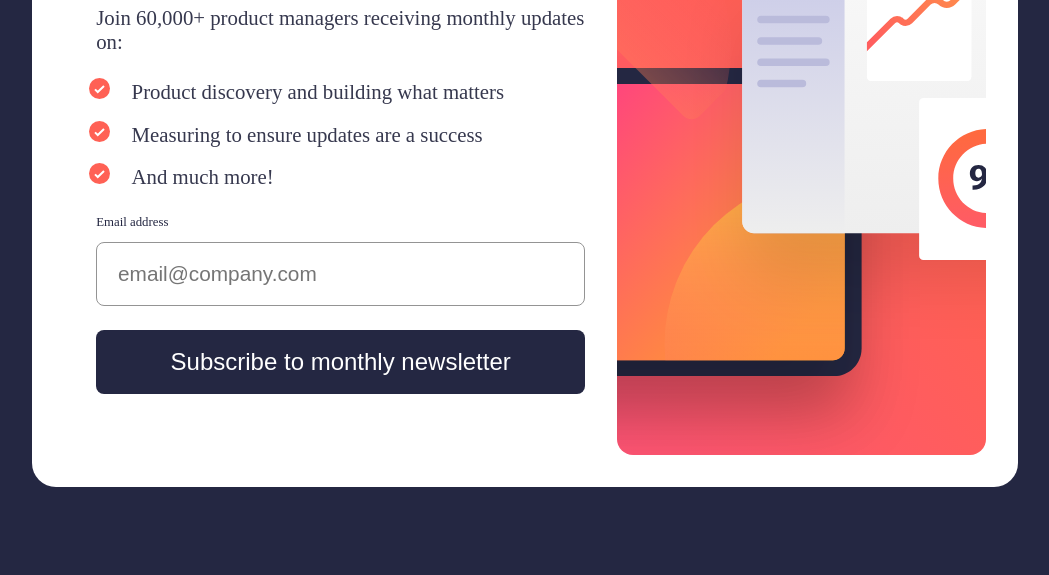
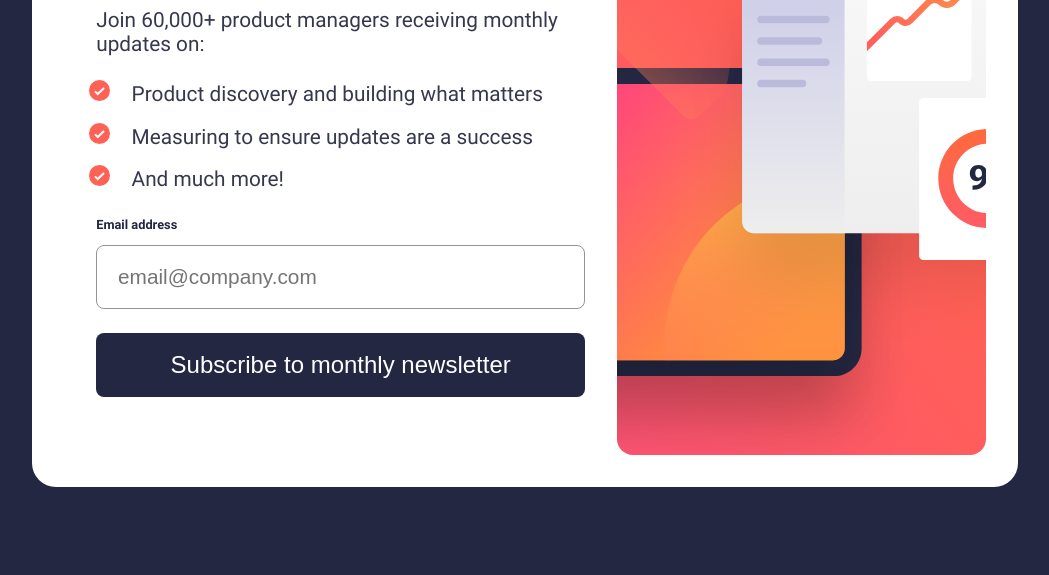
Before and after one commit to uheron96/sign-up-newsletter, a plain HTML site: page src/index.html in a window 1280 px wide. Shown: the part 225-800 px from the top of the page, without its empty margins (115-1164 px from the left). Drawn offline with Linux system fonts and the light colour scheme; the site is published under a folder, as on GitHub Pages, so addresses that start at the root find nothing.

Commit message:
fixed fonts

```diff
--- a/src/styles/base.css
+++ b/src/styles/base.css
@@ -1,11 +1,11 @@
 @font-face {
   font-family: "Roboto-Bold";
-  src: url("/src/assets/fonts/Roboto-Bold.ttf") format("woff2");
+  src: url("../assets/fonts/Roboto-Bold.ttf") format("woff2");
 }
 
 @font-face {
   font-family: "Roboto-Regular";
-  src: url("/src/assets/fonts/Roboto-Regular.ttf") format("woff2");
+  src: url("../assets/fonts/Roboto-Regular.ttf") format("woff2");
 }
 
 :root {
```
